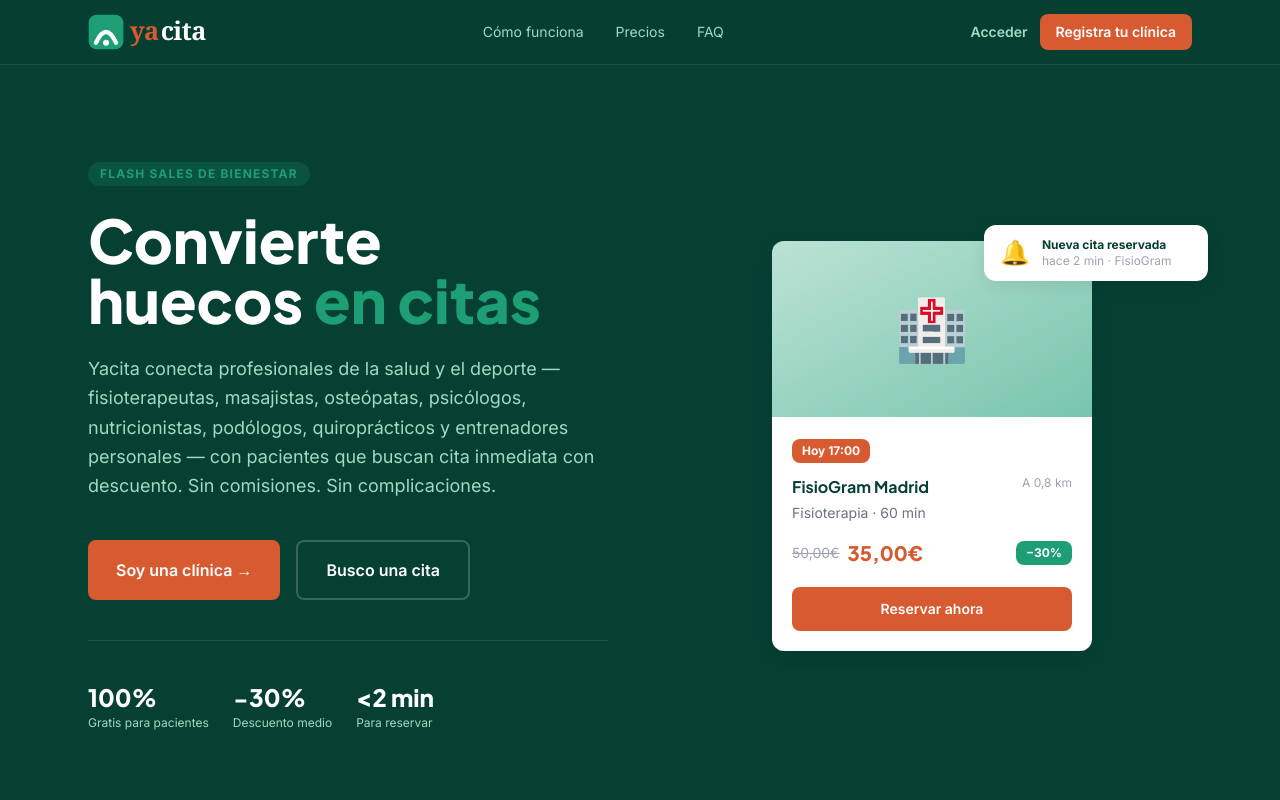
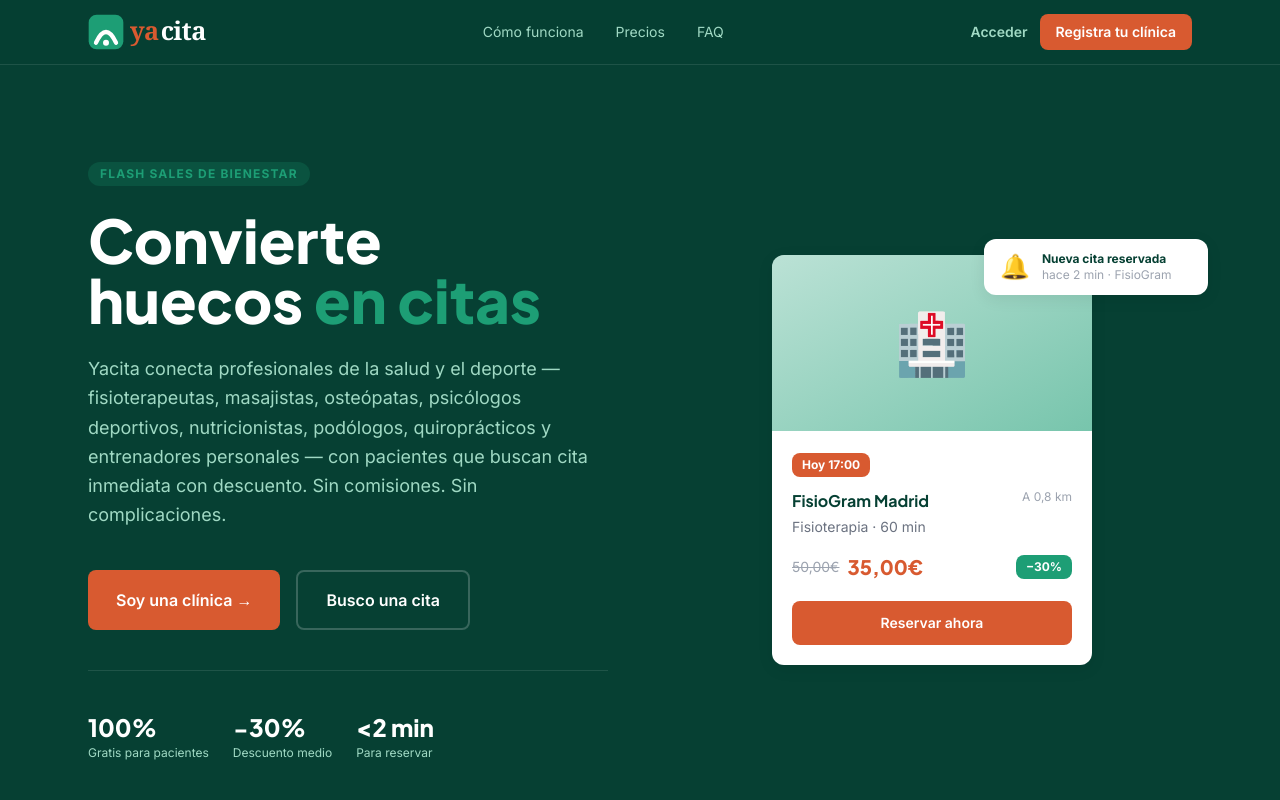
Before and after one commit to vann4413-coder/yacita, a Next.js app in the folder apps/web/: page / in a window 1280 px wide. Shown: the top 800 px of the page. Built offline with nearby package versions, Linux system fonts and the light colour scheme.

Commit message:
Update HeroSection.tsx

```diff
--- a/apps/web/components/landing/HeroSection.tsx
+++ b/apps/web/components/landing/HeroSection.tsx
@@ -14,7 +14,7 @@ export function HeroSection() {
             <span className="text-primary">en citas</span>
           </h1>
           <p className="text-lg font-body text-[#A0D9C4] leading-relaxed mb-10 max-w-lg">
-            Yacita conecta profesionales de la salud y el deporte — fisioterapeutas, masajistas, osteópatas, psicólogos, nutricionistas, podólogos, quiroprácticos y entrenadores personales — con pacientes que buscan cita inmediata con descuento. Sin comisiones. Sin complicaciones.
+            Yacita conecta profesionales de la salud y el deporte — fisioterapeutas, masajistas, osteópatas, psicólogos deportivos, nutricionistas, podólogos, quiroprácticos y entrenadores personales — con pacientes que buscan cita inmediata con descuento. Sin comisiones. Sin complicaciones.
           </p>
 
           <div className="flex flex-col sm:flex-row gap-4">
```
